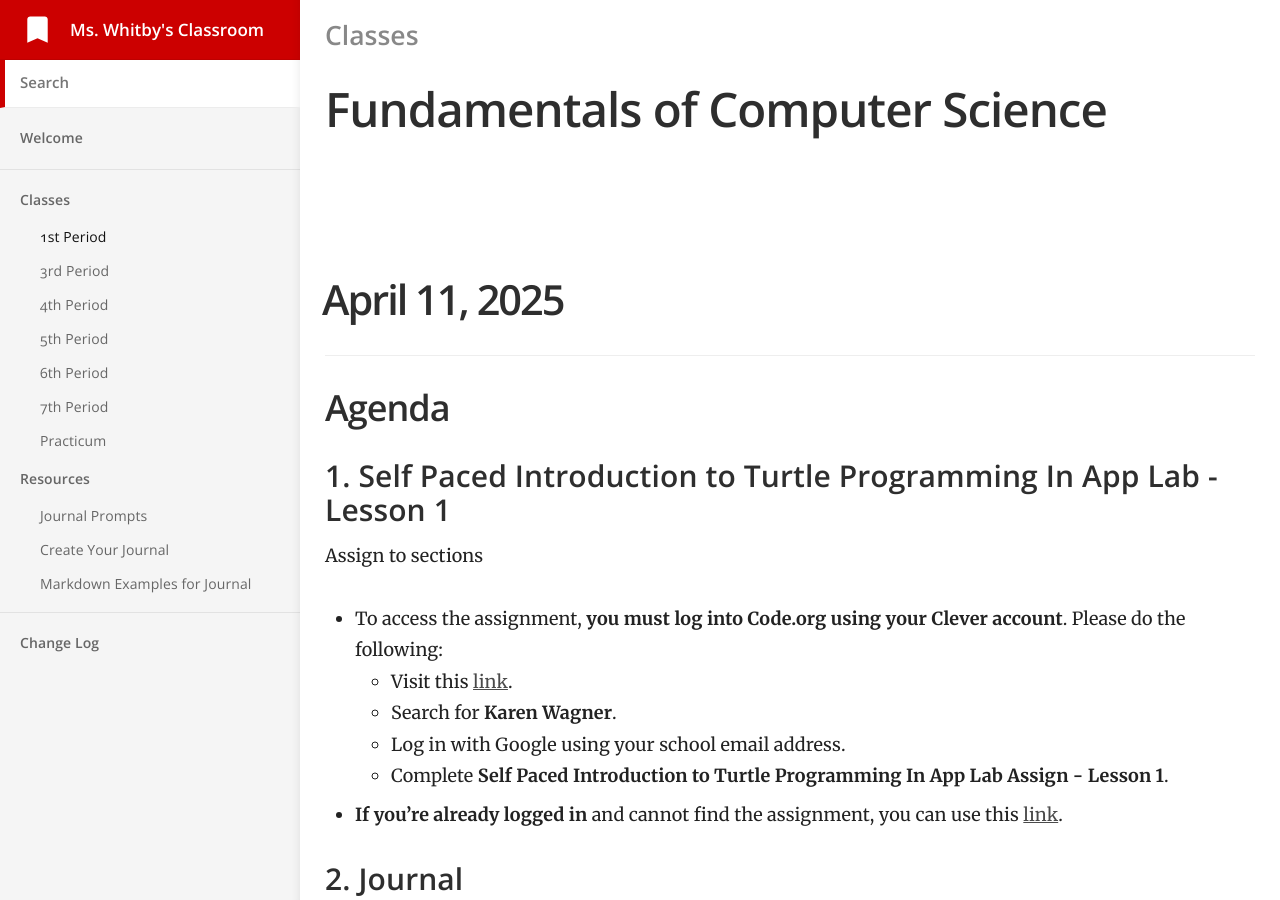
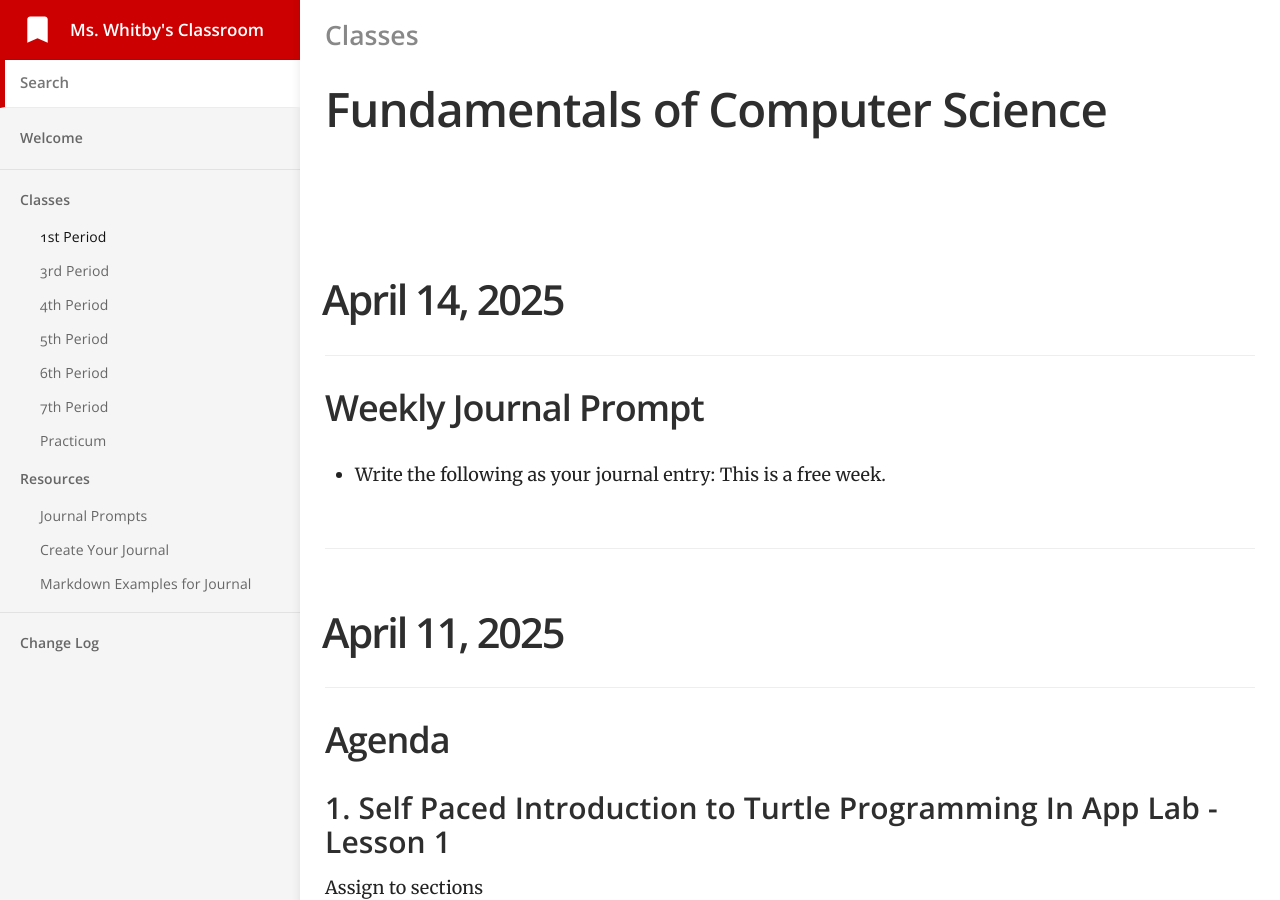
Before and after one commit to mswhitby/classroom, a Jekyll site: the page built from _docs/classes/1st.md, in a window 1280 px wide and 900 px high. Built offline with Jekyll 4.4.1, drawn with Linux system fonts in a browser that asks for light colours.

Commit message:
Updated lessons

```diff
--- a/_docs/classes/1st.md
+++ b/_docs/classes/1st.md
@@ -4,6 +4,14 @@ subtitle: Fundamentals of Computer Science
 category: Classes
 order: 1
 ---
+
+# April 14, 2025
+
+## Weekly Journal Prompt
+
+- Write the following as your journal entry: This is a free week.
+
+----
 
 # April 11, 2025
 
```
